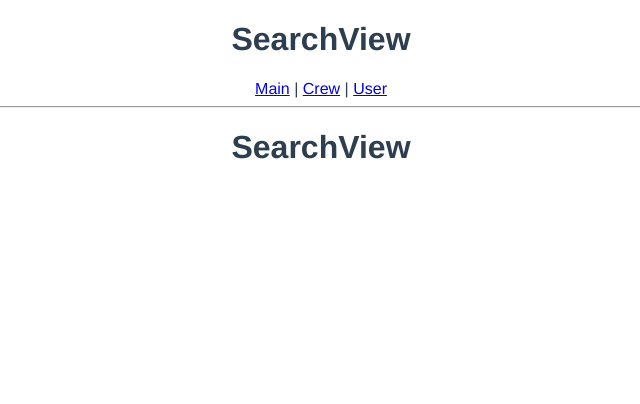
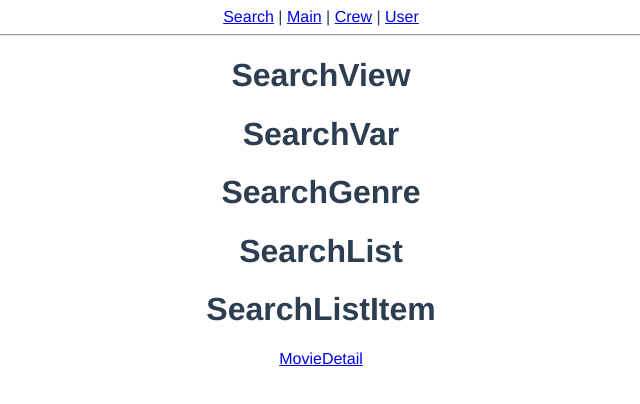
Before and after one commit to holawan/EIVOM, a Vue app in the folder final-pjt-front/: page /search in a window 1280 px wide. Shown: the top 404 px of the page, without its empty margins (319-959 px from the left). Built offline with nearby package versions, Linux system fonts and the light colour scheme.

Commit message:
[FEAT] SearchView

```diff
--- a/final-pjt-front/src/components/NavBar.vue
+++ b/final-pjt-front/src/components/NavBar.vue
@@ -1,6 +1,6 @@
 <template>
 <div>
-  <search-view></search-view>
+  <router-link :to="{ name: 'Search' }">Search</router-link> |
   <router-link :to="{ name: 'Main' }">Main</router-link> |
   <router-link :to="{ name: 'Crew' }">Crew</router-link> |
   <router-link :to="{ name: 'User' }">User</router-link>
@@ -9,13 +9,9 @@
 </template>
 
 <script>
-import SearchView from '@/views/SearchView.vue'
 
 export default {
   name:'NavBar',
-  components:{
-    SearchView,
-  }
 
 
 }
--- /dev/null
+++ b/final-pjt-front/src/components/SearchGenre.vue
@@ -0,0 +1,16 @@
+<template>
+  <div>
+    <h1>SearchGenre</h1>
+  </div>
+</template>
+
+<script>
+export default {
+  name:'SearchGenre'
+
+}
+</script>
+
+<style>
+
+</style>
--- /dev/null
+++ b/final-pjt-front/src/components/SearchList.vue
@@ -0,0 +1,22 @@
+<template>
+  <div>
+    <h1>SearchList</h1>
+    <search-list-item></search-list-item>
+  </div>
+</template>
+
+<script>
+import SearchListItem from './SearchListItem.vue'
+
+export default {
+  name:'SearchList',
+  components:{
+    SearchListItem,
+  }
+
+}
+</script>
+
+<style>
+
+</style>
--- /dev/null
+++ b/final-pjt-front/src/components/SearchListItem.vue
@@ -0,0 +1,18 @@
+<template>
+  <div>
+    <h1>SearchListItem</h1>
+    <router-link :to="{ name: 'MovieDetail' }">MovieDetail</router-link>
+  </div>
+</template>
+
+<script>
+export default {
+  name: 'SearchListItem',
+
+
+}
+</script>
+
+<style>
+
+</style>
--- /dev/null
+++ b/final-pjt-front/src/components/SearchVar.vue
@@ -0,0 +1,17 @@
+<template>
+  <div>
+    <h1>SearchVar</h1>
+  </div>
+</template>
+
+<script>
+export default {
+  name:'SearchVar',
+
+
+}
+</script>
+
+<style>
+
+</style>
--- a/final-pjt-front/src/views/SearchView.vue
+++ b/final-pjt-front/src/views/SearchView.vue
@@ -1,12 +1,24 @@
 <template>
   <div>
     <h1>SearchView</h1>
+    <search-var></search-var>
+    <search-genre></search-genre>
+    <search-list></search-list>
   </div>
 </template>
 
 <script>
+import SearchVar from '@/components/SearchVar.vue'
+import SearchList from '@/components/SearchList.vue'
+import SearchGenre from '@/components/SearchGenre.vue'
+
 export default {
   name: 'SearchView',
+  components: {
+    SearchVar,
+    SearchList,
+    SearchGenre,
+  }
 
 
 }
```
